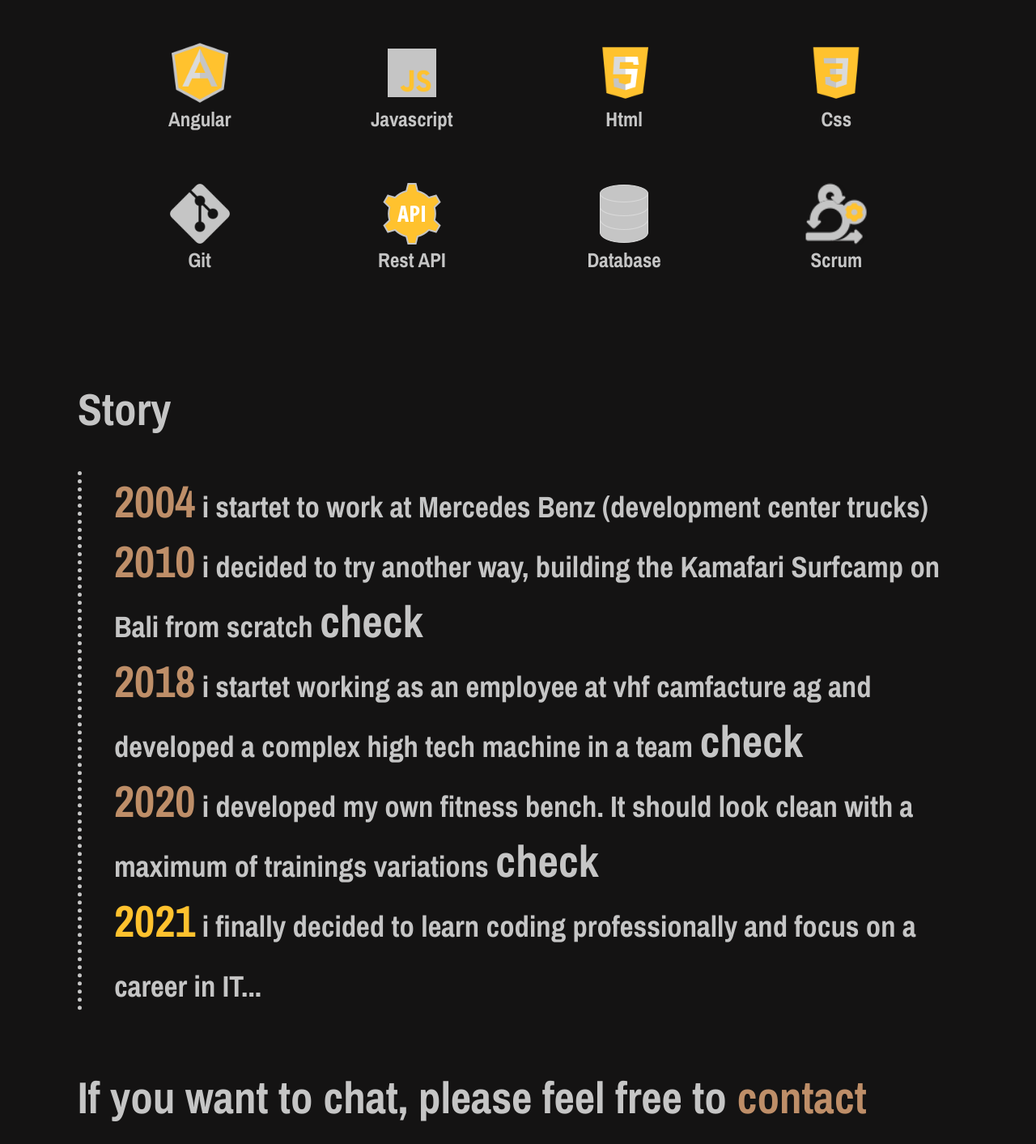
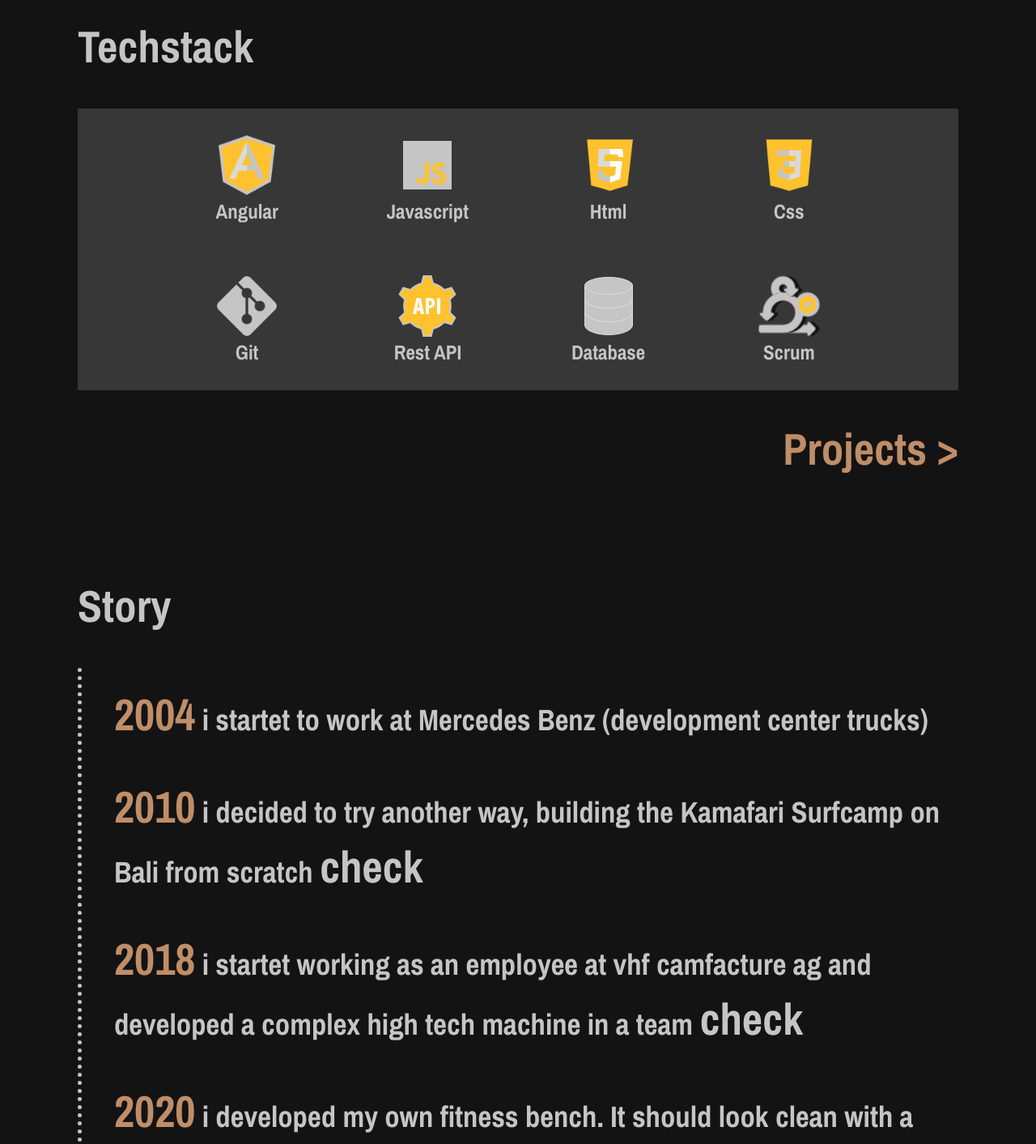
Before and after one commit to Ysicode/simonweiss.io, an Angular app: page /about in a window 1280 px wide. Shown: the part 1080-2493 px from the top of the page at 81% size. Built offline with nearby package versions, Linux system fonts and the light colour scheme.

Commit message:
added techstack

```diff
--- a/src/app/about/about.component.html
+++ b/src/app/about/about.component.html
@@ -4,10 +4,11 @@
         <h1 class="page_id">That's me</h1>
 
         <p class="start_text">Im a creative, young thinking and open minded person who loves to develop and create new
-            things.<b class="colored_text">Frontend Developer</b>.</p>
+            things.<br><b class="colored_text">Frontend Developer</b>.</p>
         <h2 class="section_title">Techstack</h2>
 
         <div class="techstack_container">
+            <div class="techstack_row d_flex">
                 <div class="techstack">
                     <img src="assets/img/angular.png" alt="">
                     <h3 class="stack_text">Angular</h3>
@@ -24,6 +25,9 @@
                     <img src="assets/img/css.png" alt="">
                     <h3 class="stack_text">Css</h3>
                 </div>
+            </div>
+
+            <div class="techstack_row d_flex">
                 <div class="techstack">
                     <img src="assets/img/git.png" alt="">
                     <h3 class="stack_text">Git</h3>
@@ -40,7 +44,10 @@
                     <img src="assets/img/scrum.png" alt="">
                     <h3 class="stack_text">Scrum</h3>
                 </div>
-
+            </div>
+        </div>
+        <div class="link_projects_container d_flex_end">
+            <p class="start_text"><b class="colored_text focused_text">Projects ></b></p>
         </div>
 
         <h2 class="section_title">Story</h2>
--- a/src/app/about/about.component.scss
+++ b/src/app/about/about.component.scss
@@ -16,6 +16,8 @@
     opacity: 0.7;
     margin-left: -20%;
 }
+
+
 
 .page_id {
     margin-bottom: 40px;
@@ -41,8 +43,8 @@
     font-size: 1.5em;
     font-weight: bold;
     color: #c5c5c5;
-    margin-top: 0px;
-    margin-bottom: 0px;
+    margin-top: 20px;
+    margin-bottom: 20px;
 }
 
 .color {
@@ -67,8 +69,8 @@
 }
 
 .textblock_container {
-    margin-top: 70px;
-    margin-bottom: 70px;
+    margin-top: 150px;
+    margin-bottom: 100px;
 }
 
 .story_container {
@@ -95,7 +97,12 @@
     display: flex;
     align-items: center;
     justify-content: space-evenly;
-    flex-wrap: wrap;
+    flex-direction: column;
+    background: #373737;
+}
+
+.techstack_row {
+    width: 100%;
 }
 
 .techstack {
@@ -116,6 +123,15 @@
     }
 }
 
+.link_projects_container {
+    width: 100%;
+    margin-top: 15px;
+}
+
+@media (max-width: 1300px) {
+
+}
+
 @media (max-width: 900px) {
     .text_container {
         width: 93%;
--- a/src/app/navbar/navbar.component.html
+++ b/src/app/navbar/navbar.component.html
@@ -4,7 +4,7 @@
         <div [class.navlinks_open]="openNavbar" class="navlinks d_flex">
             <a routerLink="/">HOME</a>
             <a routerLink="/about">THAT'S ME</a>
-            <a href="#">PROCETS</a>
+            <a href="#">PROJECTS</a>
             <a href="#">CHAT</a>
         </div>
 
--- a/src/app/startpage/startpage.component.html
+++ b/src/app/startpage/startpage.component.html
@@ -10,7 +10,7 @@
                 class="colored_text">Angular</b> and open minded people.</p>
         <p class="start_text">At the developer akademie in<b class="colored_text"> Munich</b> i learned professional
             coding.</p>
-        <p class="start_text">These 👉🏽<b class="link_text focused_text"> projects</b> i created on my own and in
+        <p class="start_text">These<b class="link_text focused_text"> projects</b> i created on my own and in
             teams.
         </p>
         <div class="textblock_container">
--- a/src/app/startpage/startpage.component.scss
+++ b/src/app/startpage/startpage.component.scss
@@ -64,8 +64,8 @@
 }
 
 .textblock_container {
-    margin-top: 70px;
-    margin-bottom: 70px;
+    margin-top: 150px;
+    margin-bottom: 100px;
 }
 
 @media (max-width: 900px) {
--- a/src/styles.scss
+++ b/src/styles.scss
@@ -3,8 +3,6 @@ body {
     background: #141313;
     font-family: "Archivo Narrow", sans-serif;
 }
-
-
 
 .d_flex {
     display: flex;
@@ -14,6 +12,12 @@ body {
 
 .d_none {
     display: none;
+}
+
+.d_flex_end {
+    display: flex;
+    align-items: center;
+    justify-content: flex-end;
 }
 
 h1 {
@@ -30,7 +34,6 @@ h2 {
 
 h3 {
     color: #c5c5c5;
-
     margin-top: 0px;
     margin-bottom: 0px;
     font-size: 1.5em;
```
Lines whose indentation alone changed are shown as unchanged.
